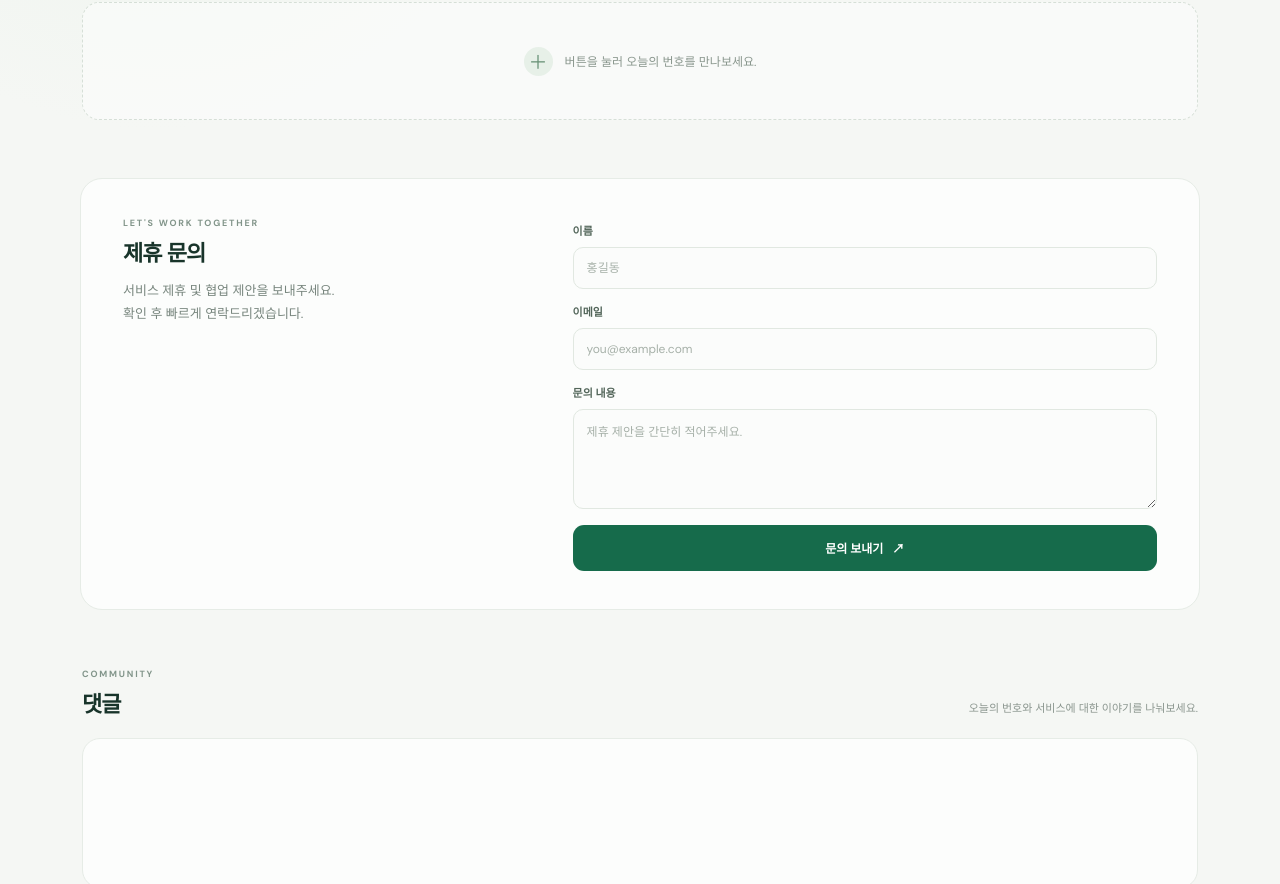
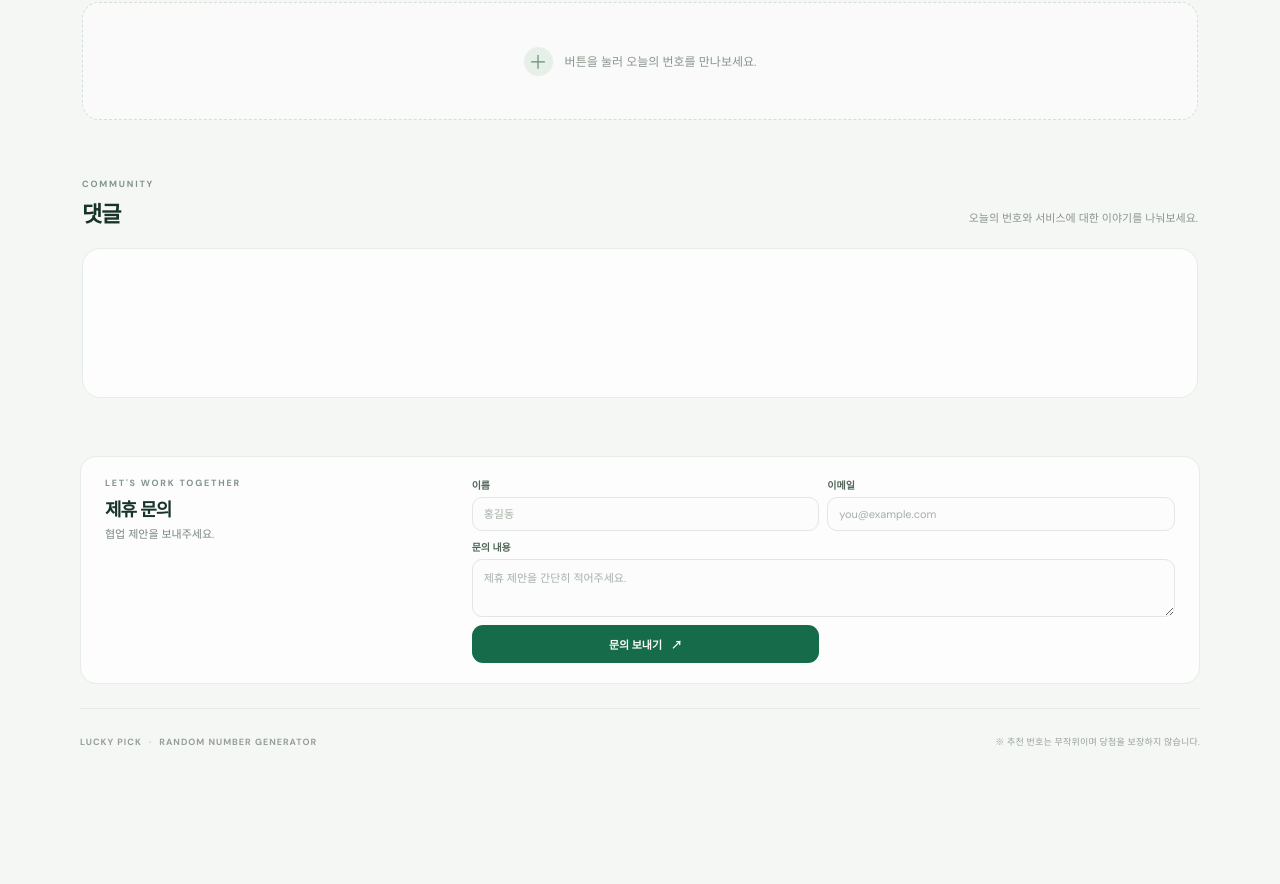
Before and after one commit to yeoncw1226/firstAIHtml, a plain HTML site: page index.html in a window 1280 px wide. Shown: the part 700-1584 px from the top of the page. After the commit the page ends 1474 px from the top, so only its background shows below. Drawn offline with Linux system fonts and the light colour scheme; a script that the page names is missing.

Commit message:
Move compact partnership form to page bottom

```diff
--- a/index.html
+++ b/index.html
@@ -76,26 +76,6 @@
         </div>
       </section>
 
-      <section class="partnership-section" aria-labelledby="partnership-title">
-        <div class="partnership-intro">
-          <p class="section-kicker">LET'S WORK TOGETHER</p>
-          <h2 id="partnership-title">제휴 문의</h2>
-          <p>서비스 제휴 및 협업 제안을 보내주세요.<br>확인 후 빠르게 연락드리겠습니다.</p>
-        </div>
-        <form class="partnership-form" action="https://formspree.io/f/mnppqanr" method="POST">
-          <label for="partner-name">이름</label>
-          <input id="partner-name" name="name" type="text" autocomplete="name" placeholder="홍길동" required>
-
-          <label for="partner-email">이메일</label>
-          <input id="partner-email" name="email" type="email" autocomplete="email" placeholder="you@example.com" required>
-
-          <label for="partner-message">문의 내용</label>
-          <textarea id="partner-message" name="message" rows="4" placeholder="제휴 제안을 간단히 적어주세요." required></textarea>
-
-          <button class="submit-button" type="submit">문의 보내기 <span aria-hidden="true">↗</span></button>
-        </form>
-      </section>
-
       <section class="comments-section" aria-labelledby="comments-title">
         <div class="section-heading">
           <div>
@@ -108,6 +88,29 @@
           <div id="disqus_thread"></div>
           <noscript>댓글을 보려면 JavaScript를 활성화해 주세요. <a href="https://disqus.com/?ref_noscript">Disqus 댓글 보기</a></noscript>
         </div>
+      </section>
+
+      <section class="partnership-section" aria-labelledby="partnership-title">
+        <div class="partnership-intro">
+          <p class="section-kicker">LET'S WORK TOGETHER</p>
+          <h2 id="partnership-title">제휴 문의</h2>
+          <p>협업 제안을 보내주세요.</p>
+        </div>
+        <form class="partnership-form" action="https://formspree.io/f/mnppqanr" method="POST">
+          <div class="partnership-field">
+            <label for="partner-name">이름</label>
+            <input id="partner-name" name="name" type="text" autocomplete="name" placeholder="홍길동" required>
+          </div>
+          <div class="partnership-field">
+            <label for="partner-email">이메일</label>
+            <input id="partner-email" name="email" type="email" autocomplete="email" placeholder="you@example.com" required>
+          </div>
+          <div class="partnership-field partnership-message-field">
+            <label for="partner-message">문의 내용</label>
+            <textarea id="partner-message" name="message" rows="2" placeholder="제휴 제안을 간단히 적어주세요." required></textarea>
+          </div>
+          <button class="submit-button" type="submit">문의 보내기 <span aria-hidden="true">↗</span></button>
+        </form>
       </section>
     </main>
 
--- a/style.css
+++ b/style.css
@@ -355,51 +355,53 @@ h2 {
 
 .partnership-section {
   display: grid;
-  grid-template-columns: 0.8fr 1.2fr;
-  gap: 60px;
-  margin: 0 0 58px;
-  padding: 38px 42px;
+  grid-template-columns: 0.65fr 1.35fr;
+  gap: 28px;
+  margin: 0 0 24px;
+  padding: 20px 24px;
   border: 1px solid #e6ece6;
-  border-radius: 22px;
+  border-radius: 16px;
   background: rgb(255 255 255 / 72%);
 }
 
-.partnership-intro h2 { margin-bottom: 12px; }
-.partnership-intro > p:last-child { color: var(--muted); font-size: 13px; line-height: 1.8; }
+.partnership-intro h2 { margin-bottom: 5px; font-size: 18px; }
+.partnership-intro > p:last-child { margin-bottom: 0; color: var(--muted); font-size: 11px; line-height: 1.6; }
 
-.partnership-form { display: grid; grid-template-columns: 1fr; gap: 9px; }
-.partnership-form label { margin-top: 5px; color: #53665a; font-size: 11px; font-weight: 700; }
+.partnership-form { display: grid; grid-template-columns: 1fr 1fr; align-items: end; gap: 8px; }
+.partnership-field { display: grid; gap: 5px; }
+.partnership-form label { color: #53665a; font-size: 10px; font-weight: 700; }
+.partnership-message-field { grid-column: 1 / -1; }
 .partnership-form input,
 .partnership-form textarea {
   width: 100%;
-  padding: 12px 13px;
+  padding: 9px 11px;
   border: 1px solid #e1e8e1;
   border-radius: 10px;
   outline: none;
   color: var(--ink);
   background: #fbfcfb;
   font: inherit;
-  font-size: 12px;
+  font-size: 11px;
   transition: border-color 160ms ease, box-shadow 160ms ease;
 }
-.partnership-form textarea { resize: vertical; min-height: 100px; }
+.partnership-form textarea { resize: vertical; min-height: 58px; }
 .partnership-form input:focus,
 .partnership-form textarea:focus { border-color: #70a181; box-shadow: 0 0 0 3px rgb(112 161 129 / 14%); }
 .partnership-form input::placeholder,
 .partnership-form textarea::placeholder { color: #a6b0a8; }
 .submit-button {
   display: inline-flex;
-  min-height: 46px;
+  min-height: 38px;
   align-items: center;
   justify-content: center;
   gap: 9px;
-  margin-top: 7px;
+  margin-top: 0;
   border: 0;
   border-radius: 11px;
   color: white;
   background: var(--green);
   cursor: pointer;
-  font-size: 12px;
+  font-size: 11px;
   font-weight: 700;
   transition: background 160ms ease, transform 160ms ease;
 }
@@ -469,7 +471,7 @@ html[data-theme="dark"] .footer-dot { color: #63796a; }
   .art-orbit { width: 245px; height: 245px; }
   .orbit-two { width: 300px; height: 300px; }
   .results-grid { grid-template-columns: repeat(3, minmax(0, 1fr)); }
-  .partnership-section { gap: 30px; padding: 32px; }
+  .partnership-section { gap: 20px; padding: 20px; }
 }
 
 @media (max-width: 620px) {
@@ -496,7 +498,9 @@ html[data-theme="dark"] .footer-dot { color: #63796a; }
   .section-heading { align-items: start; gap: 12px; }
   .section-side-note { max-width: 150px; text-align: right; line-height: 1.6; }
   .results-grid { grid-template-columns: repeat(2, minmax(0, 1fr)); gap: 9px; }
-  .partnership-section { grid-template-columns: 1fr; gap: 18px; margin-bottom: 38px; padding: 26px 21px; }
+  .partnership-section { grid-template-columns: 1fr; gap: 14px; margin-bottom: 20px; padding: 18px 16px; }
+  .partnership-form { grid-template-columns: 1fr; }
+  .partnership-message-field { grid-column: auto; }
   .lotto-card { padding: 14px 9px 16px; }
   .balls { gap: 5px; }
   .ball { width: 32px; height: 32px; flex-basis: 32px; }
```
